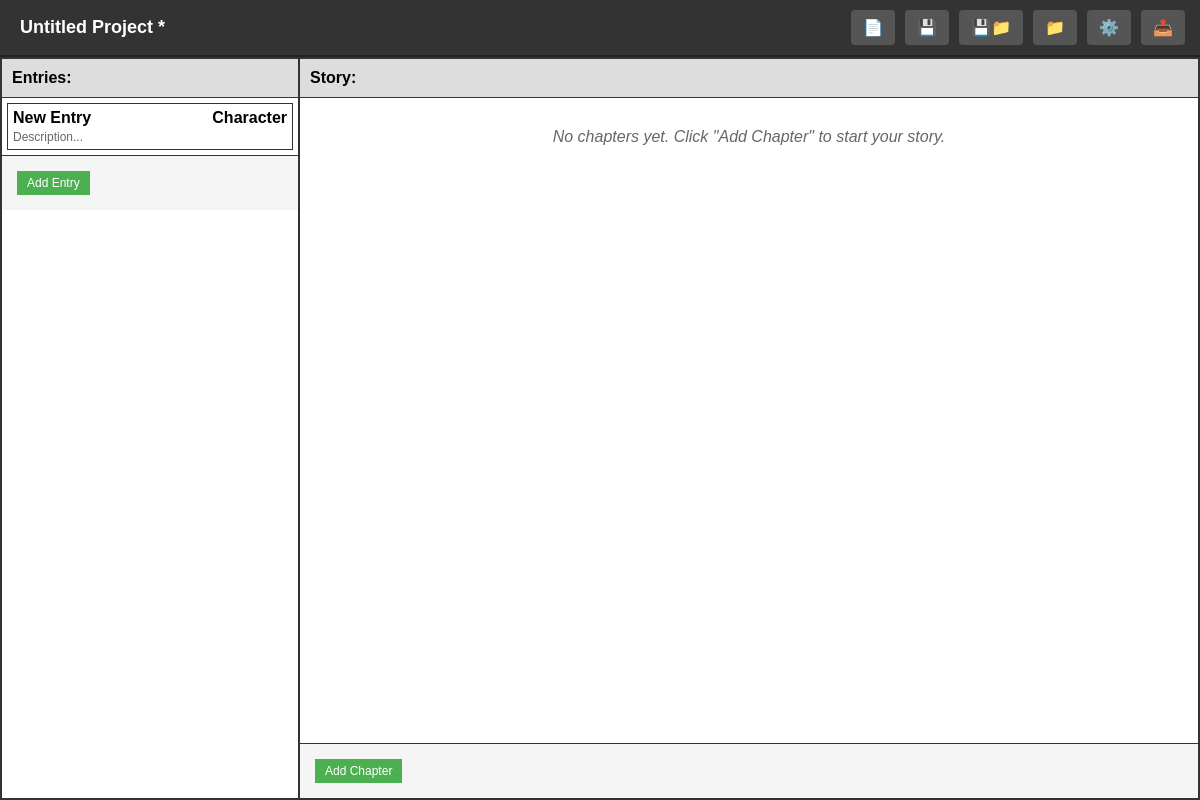
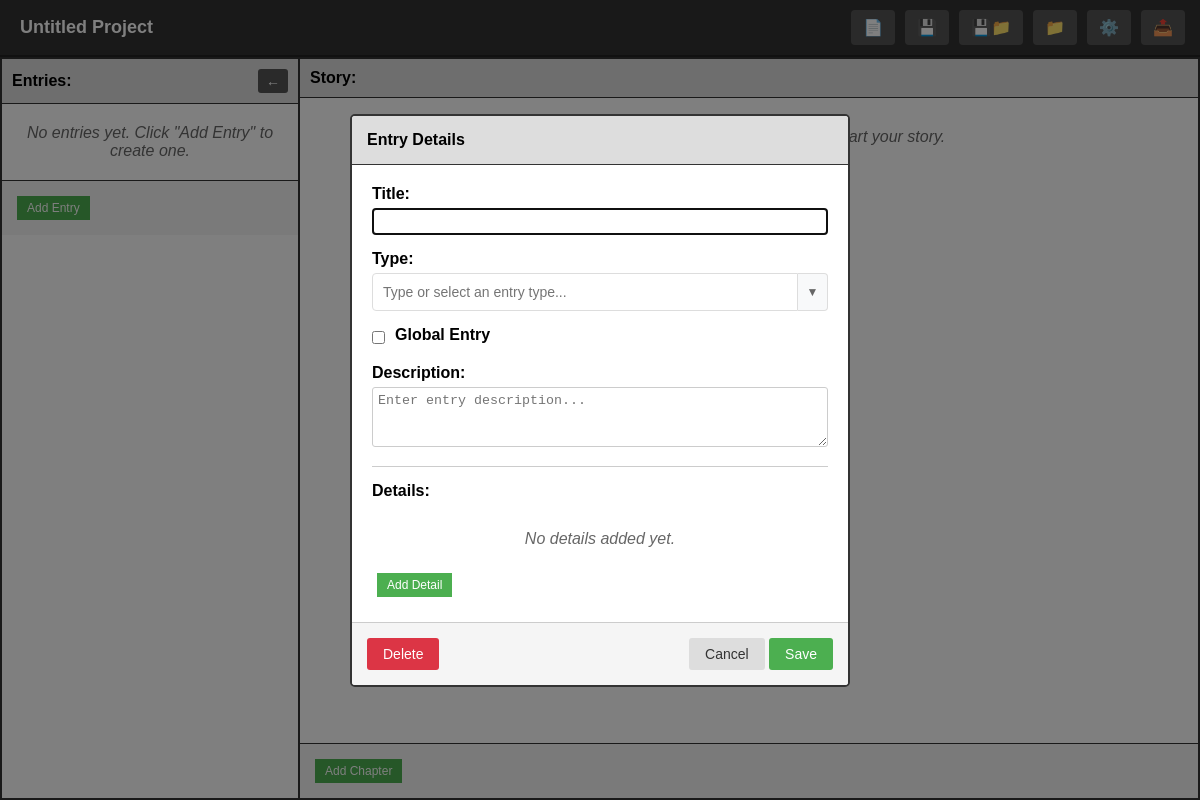
Before and after one commit to fantabhelpuri/novel-prompter, an Electron app: page index.html in a window 1200 px wide. Both pictures are taken after a click on the button "Add Entry". Drawn offline with Linux system fonts and the light colour scheme.

Commit message:
small changes

```diff
--- a/app.js
+++ b/app.js
@@ -133,6 +133,8 @@ function initializeApp() {
             closeExportDialog();
         }
     });
+
+    document.getElementById('collapse-sidebar-btn').addEventListener('click', toggleSidebar);
 
 }
 
@@ -205,10 +207,40 @@ function addSampleStory() {
 }
 
 function addNewEntry() {
-    const entry = new Entry("New Entry", "Character", false, "Description...");
-    entries.push(entry);
-    renderEntries();
-    markAsChanged(); // Add this line
+    // Create a temporary entry with default values
+    const newEntry = new Entry("", "", false, "");
+
+    // Open dialog for the new entry with index -1 (indicates new entry)
+    openEntryDialogForNew(newEntry);
+}
+
+function openEntryDialogForNew(entry) {
+    currentEditingEntry = entry;
+    currentEditingIndex = -1; // -1 indicates this is a new entry, not editing existing
+
+    // Populate dialog fields with default/empty values
+    document.getElementById('dialog-title').value = entry.title;
+    document.getElementById('dialog-type-input').value = ""; // Changed: Keep type field blank
+    document.getElementById('dialog-global').checked = entry.global;
+    document.getElementById('dialog-description').value = ""; // Changed: Keep description blank
+
+    // Clear details since this is a new entry
+    renderDetailsInDialog();
+
+    // Show dialog
+    document.getElementById('dialog-overlay').classList.add('show');
+
+    // Populate entry type dropdown
+    populateEntryTypeDropdown();
+
+    // Setup entry type combobox functionality
+    setupEntryTypeCombobox();
+
+    // Focus on the title field for immediate editing
+    setTimeout(() => {
+        document.getElementById('dialog-title').focus();
+        document.getElementById('dialog-title').select();
+    }, 100);
 }
 
 function addNewChapter() {
@@ -299,6 +331,12 @@ function saveEntryDialog() {
 
     const newTitle = document.getElementById('dialog-title').value.trim();
 
+    // Validate title is not empty
+    if (!newTitle) {
+        alert('Entry title cannot be empty.');
+        return;
+    }
+
     // Validate title uniqueness
     if (!validateEntryTitle(newTitle, currentEditingIndex)) {
         alert(`An entry with the title "${newTitle}" already exists. Please choose a different title.`);
@@ -310,6 +348,12 @@ function saveEntryDialog() {
     currentEditingEntry.type = document.getElementById('dialog-type-input').value;
     currentEditingEntry.global = document.getElementById('dialog-global').checked;
     currentEditingEntry.description = document.getElementById('dialog-description').value;
+
+    // If this is a new entry (currentEditingIndex === -1), add it to the entries array
+    if (currentEditingIndex === -1) {
+        entries.push(currentEditingEntry);
+    }
+    // If it's an existing entry, it's already in the array and just gets updated above
 
     // Re-render entries and close dialog
     renderEntries();
@@ -2061,5 +2105,21 @@ function copyExportToClipboard() {
     }
 }
 
+function toggleSidebar() {
+    const entriesPanel = document.getElementById('entries-panel');
+    const collapseBtn = document.getElementById('collapse-sidebar-btn');
+
+    entriesPanel.classList.toggle('collapsed');
+
+    // Update button text based on state
+    if (entriesPanel.classList.contains('collapsed')) {
+        collapseBtn.textContent = '→';
+        collapseBtn.title = 'Expand Sidebar';
+    } else {
+        collapseBtn.textContent = '←';
+        collapseBtn.title = 'Collapse Sidebar';
+    }
+}
+
 // Initialize the application when the page loads
 window.addEventListener('DOMContentLoaded', initializeApp);
--- a/index.html
+++ b/index.html
@@ -24,8 +24,11 @@
 
     <div class="main-container">
         <!-- Left Panel - Entries -->
-        <div class="entries-panel">
-            <div class="entries-header">Entries:</div>
+        <div id="entries-panel" class="entries-panel">
+            <div class="entries-header">
+                <span>Entries:</span>
+                <button id="collapse-sidebar-btn" class="collapse-btn" title="Toggle Sidebar">←</button>
+            </div>
             <div id="entries-list"></div>
             <div class="controls">
                 <button class="add-button" id="add-entry-btn">Add Entry</button>
@@ -72,7 +75,7 @@
 
                 <div class="dialog-field">
                     <label for="dialog-description">Description:</label>
-                    <textarea id="dialog-description"></textarea>
+                    <textarea id="dialog-description" placeholder="Enter entry description..."></textarea>
                 </div>
 
                 <div class="details-section">
--- a/styles.css
+++ b/styles.css
@@ -77,21 +77,6 @@ body {
     display: flex;
     flex: 1;
     height: calc(100vh - 50px);
-}
-
-/* Left Panel - Entries */
-.entries-panel {
-    width: 300px;
-    background-color: white;
-    border: 2px solid #333;
-    overflow-y: auto;
-}
-
-.entries-header {
-    background-color: #ddd;
-    padding: 10px;
-    border-bottom: 1px solid #333;
-    font-weight: bold;
 }
 
 .entry-item {
@@ -873,3 +858,76 @@ html, body {
     outline: none;
     box-shadow: 0 0 0 2px rgba(0, 123, 255, 0.25);
 }
+
+/* Modified entries panel to support collapsing */
+.entries-panel {
+    width: 300px;
+    background-color: white;
+    border: 2px solid #333;
+    overflow-y: auto;
+    transition: width 0.3s ease, min-width 0.3s ease;
+    position: relative;
+}
+
+.entries-panel.collapsed {
+    width: 40px;
+    min-width: 40px;
+}
+
+/* Hide content when collapsed */
+.entries-panel.collapsed .entries-header span,
+.entries-panel.collapsed .entries-list,
+.entries-panel.collapsed .controls {
+    display: none;
+}
+
+/* Modified entries header to accommodate collapse button */
+.entries-header {
+    background-color: #ddd;
+    padding: 10px;
+    border-bottom: 1px solid #333;
+    font-weight: bold;
+    display: flex;
+    justify-content: space-between;
+    align-items: center;
+}
+
+/* Collapse button styles */
+.collapse-btn {
+    background-color: #555;
+    border: none;
+    color: white;
+    padding: 4px 8px;
+    border-radius: 3px;
+    cursor: pointer;
+    font-size: 14px;
+    font-weight: bold;
+    transition: background-color 0.2s;
+    min-width: 24px;
+}
+
+.collapse-btn:hover {
+    background-color: #666;
+}
+
+.collapse-btn:active {
+    background-color: #444;
+}
+
+/* When collapsed, center the button and change arrow direction */
+.entries-panel.collapsed .entries-header {
+    justify-content: center;
+    padding: 10px 5px;
+}
+
+.entries-panel.collapsed .collapse-btn {
+    transform: rotate(180deg);
+}
+
+/* Optional: Add a subtle animation to the main container */
+.main-container {
+    display: flex;
+    flex: 1;
+    height: calc(100vh - 50px);
+    transition: all 0.3s ease;
+}
```
